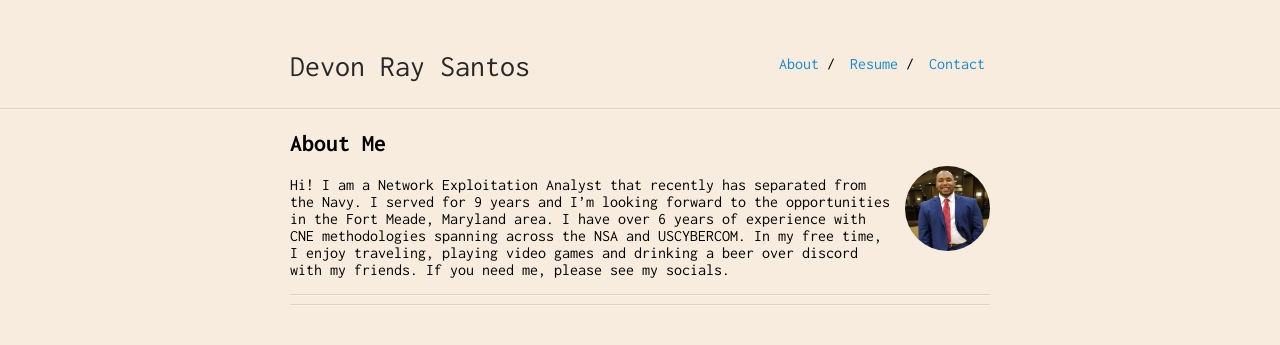
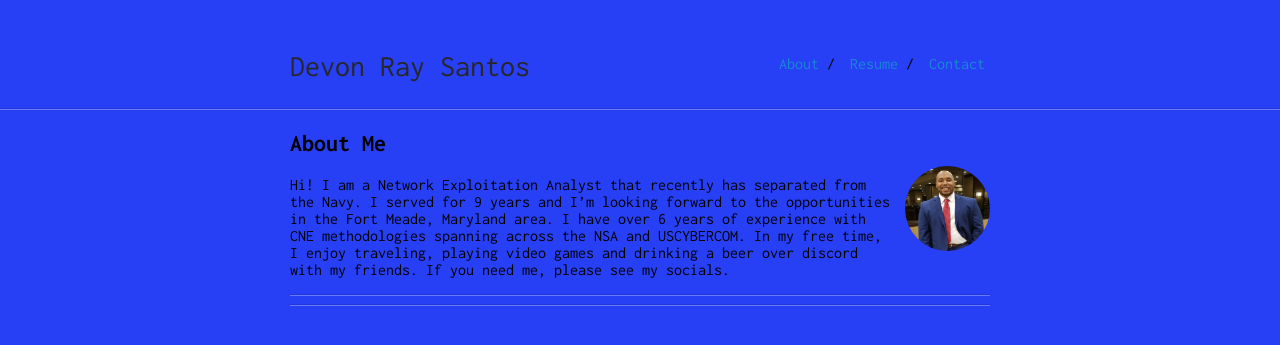
Before and after one commit to DSantosUSN/dsantosusn.github.io, a Jekyll site: the page built from index.md, in a window 1280 px wide. Shown: the top 345 px of the page. Built offline with Jekyll 4.4.1, drawn with Linux system fonts in a browser that asks for light colours.

Commit message:
Update _style.scss

```diff
--- a/_sass/_style.scss
+++ b/_sass/_style.scss
@@ -13,7 +13,7 @@ body {
     margin: 0;
     font-family: "Inconsolata";
     height: 100%;
-    background-color:rgb(247, 236, 222);
+    background-color:rgb(39, 63, 245);
 }
 a {
     text-decoration: none;
```
